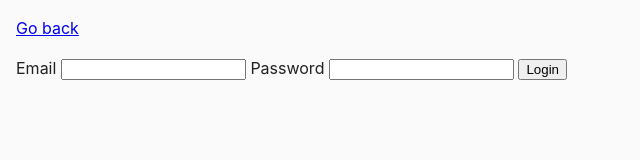
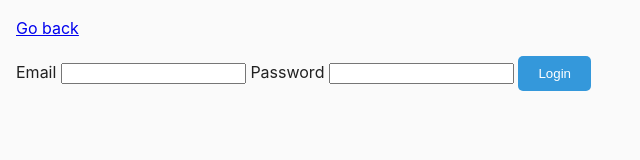
Before and after one commit to piotrczechowski/goit-js-hw-07, a plain HTML site: page task-4.html in a window 1280 px wide. Shown: the whole page, without its empty margins (0-640 px from the left). Drawn offline with Linux system fonts and the light colour scheme.

Commit message:
css button

```diff
--- a/css/common.css
+++ b/css/common.css
@@ -12,3 +12,14 @@ body {
   color: #212121;
   line-height: 1.5;
 }
+
+button {
+
+background-color: #3498db; /* Initial background color */
+  color: white; /* Initial text color */
+  border: none;
+  padding: 10px 20px;
+  border-radius: 5px;
+  cursor: pointer;
+  transition: background-color 0.3s, transform 0.3s; /* Smooth transition */
+}
```
